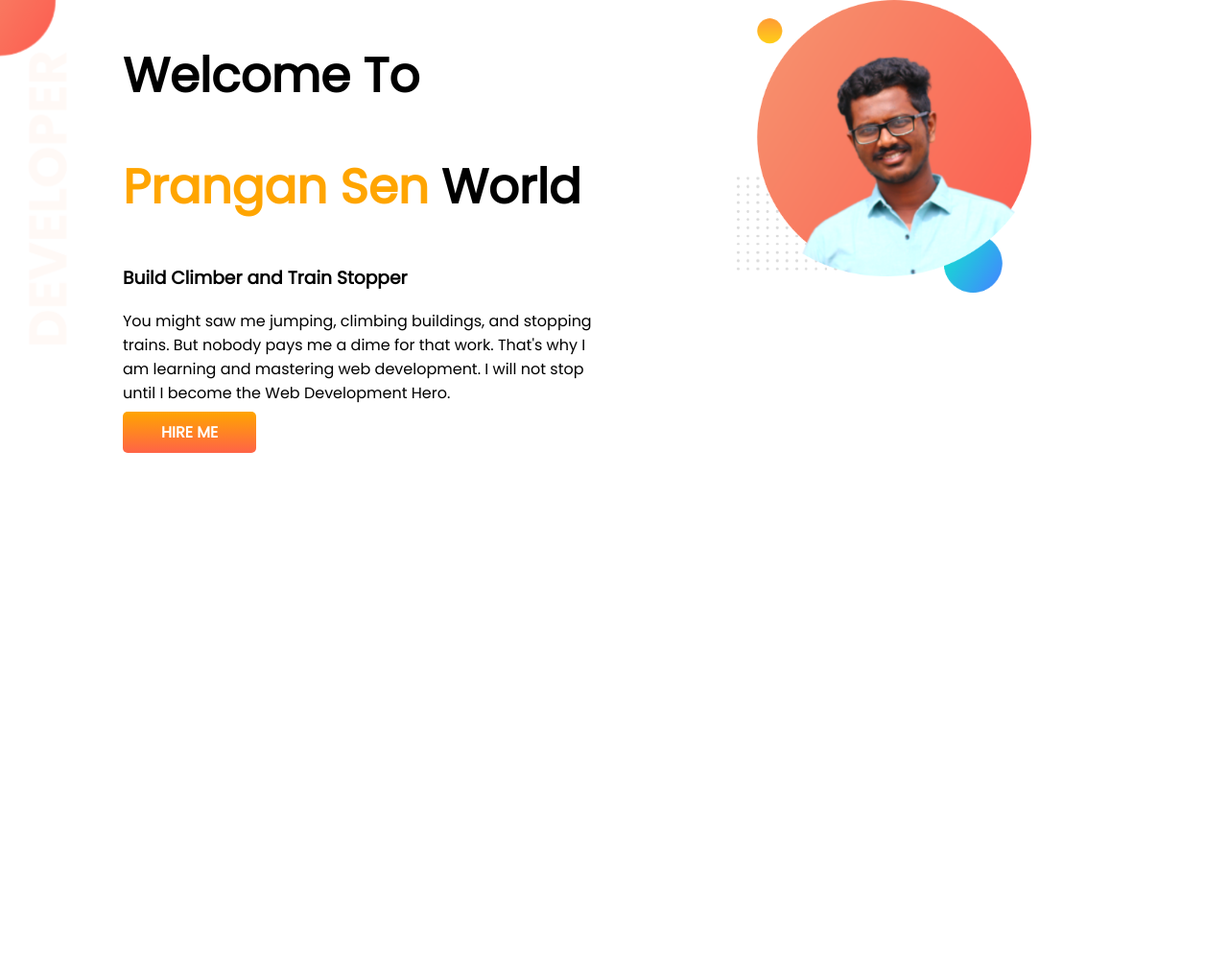
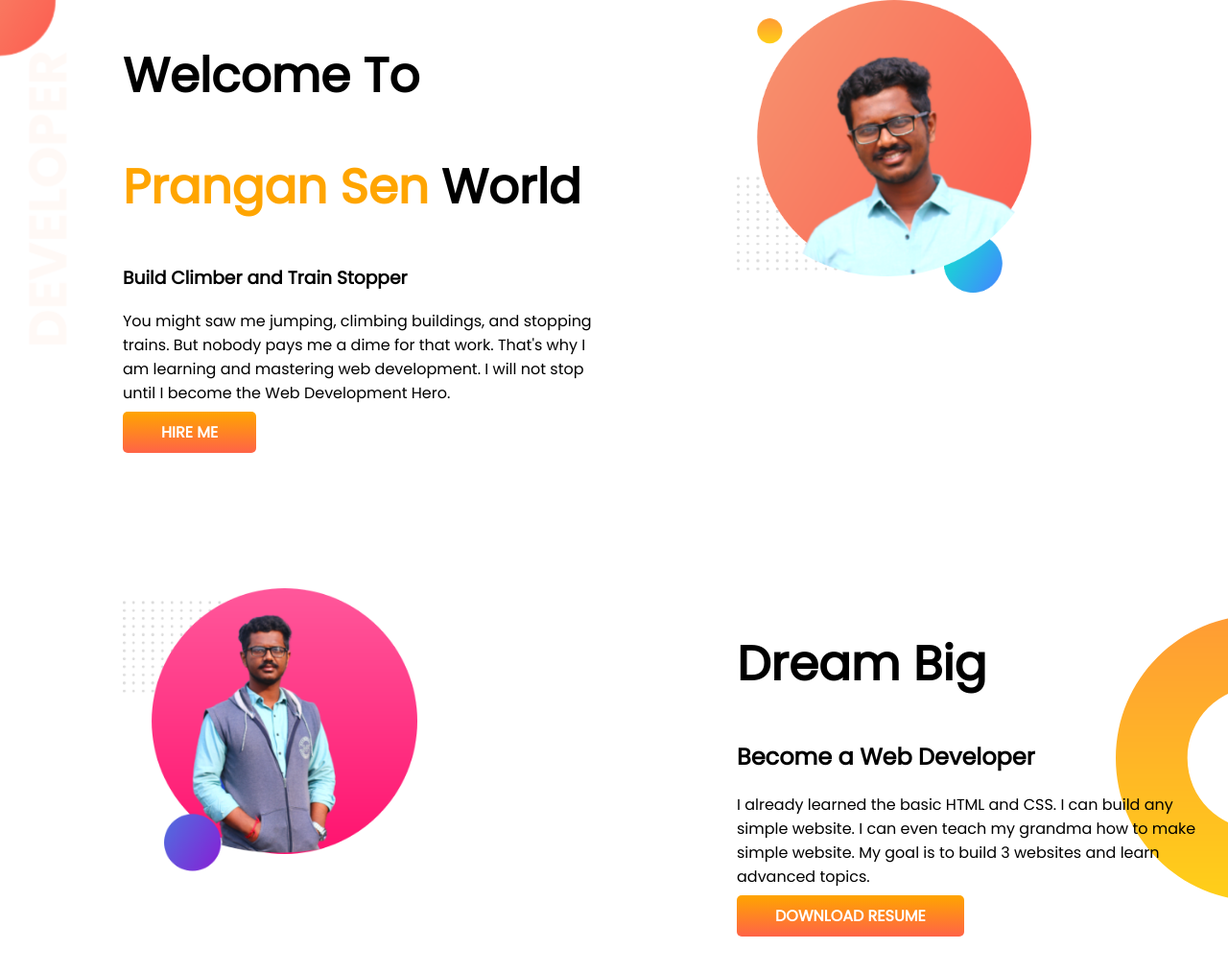
Before and after one commit to prangancode/developer-portfolio, a plain HTML site: page index.html in a window 1280 px wide. Shown: the whole page at 96% size. Before the commit the page ends 800 px from the top, so only its background shows below. Drawn offline with Linux system fonts and the light colour scheme.

Commit message:
dream big added

```diff
--- a/index.html
+++ b/index.html
@@ -31,6 +31,21 @@
             <img src="images/Prangan-pic1-bg.png" alt="">
         </div>
     </section>
+
+    <section class="dream-big">
+        <div class="half-width">
+            <img src="images/Prangan-pic2-bg.png" alt="">
+        </div>
+
+        <div class="half-width">
+            <h1>Dream Big</h1>
+            <h2>Become a Web Developer</h2>
+            <p>I already learned the basic HTML and CSS. I can build any simple website. I can even teach my grandma how
+                to make simple website. My goal is to build 3 websites and learn advanced topics.</p>
+            <a class="link-button" target="_blank" href="">DOWNLOAD RESUME</a>
+        </div>
+
+    </section>
 </body>
 
 </html>
--- a/style.css
+++ b/style.css
@@ -10,6 +10,7 @@ h1{
 }
 section{
     display: flex;
+    margin-bottom: 150px;
 }
 .half-width{
     width: 50%;
@@ -30,3 +31,8 @@ section{
     background-image: url(images/top-banner.png);
     background-repeat: no-repeat;
 }
+.dream-big{
+    background-image: url(images/dream-bg.png);
+    background-repeat: no-repeat;
+    background-position: right;
+}
```
Also changed, not shown: images/Prangan-pic2-bg.png (added).
